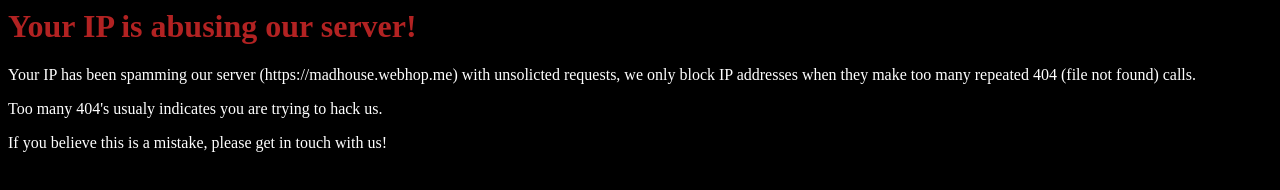
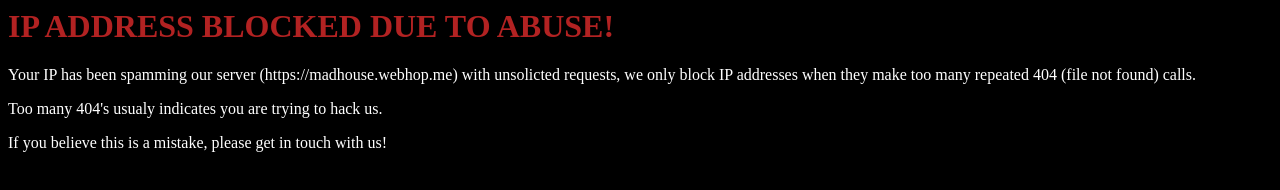
Before and after one commit to DJGenerator/DJGenerator.github.io, a plain HTML site: page why-am-i-banned.html in a window 1280 px wide. Drawn offline with Linux system fonts and the light colour scheme.

Commit message:
Update why-am-i-banned.html

```diff
--- a/why-am-i-banned.html
+++ b/why-am-i-banned.html
@@ -3,7 +3,7 @@
     <title>Your IP is abusing our server!</title>
   </head>
   <body style="background-color:black;">
-    <h1 style="color:firebrick;">Your IP is abusing our server!</h1>
+    <h1 style="color:firebrick;">IP ADDRESS BLOCKED DUE TO ABUSE!</h1>
     <p style="color:White;">Your IP has been spamming our server (https://madhouse.webhop.me) with unsolicted requests,
 we only block IP addresses when they make too many repeated 404 (file not found) calls.</p>
 
```
